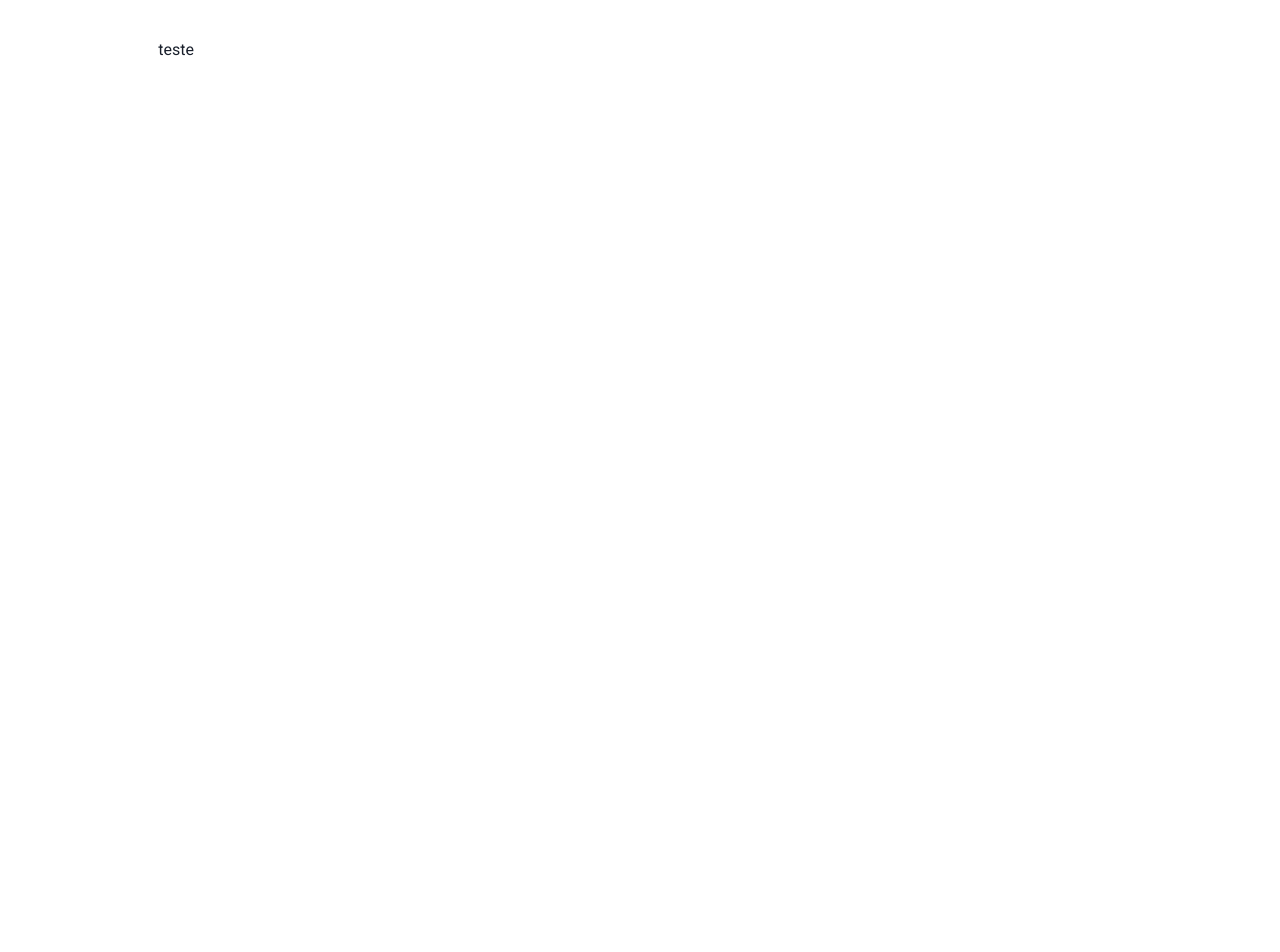
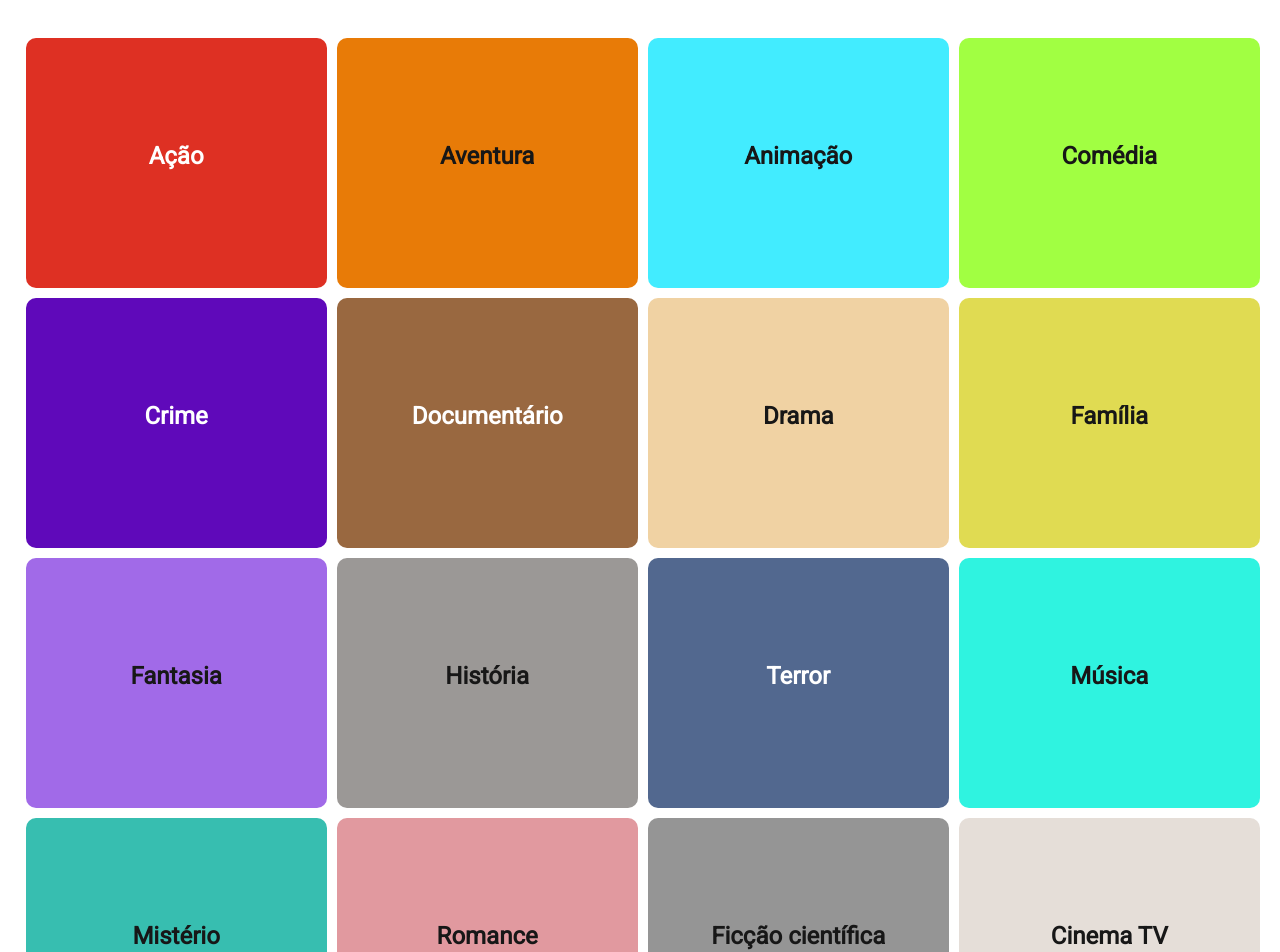
Before and after one commit to leonardomuniz/o-que-tem-pra-ver, a React (Create React App) app: page /genres in a window 1280 px wide. Shown: the part 160-1112 px from the top of the page. Before the commit the page ends 818 px from the top, so only its background shows below. Built offline with nearby package versions, Linux system fonts and the light colour scheme.

Commit message:
working on genres page

```diff
--- a/src/components/Genre.tsx
+++ b/src/components/Genre.tsx
@@ -1,12 +1,15 @@
 import React from 'react';
-import { Box, Text, Flex} from "@chakra-ui/react";
+import { Box, Text, Flex } from "@chakra-ui/react";
+import { Link } from "react-router-dom";
 
-export default function Genre({genreName, genreColor}: any){
-    return(
-        <Box style={{marginBottom: 10, marginRight: 10}} w={['100%', '47%', '32%','24%', '24%']} h={'300px'} bg='genreColor'>
-            <Flex justify={'center'} align={'center'}>
-                <Text>{genreName}</Text>
-            </Flex>
+export default function Genre({ genreName, genreColor, genreParams, genreText }: any) {
+    return (
+        <Box style={{ marginBottom: 10, marginRight: 10, borderRadius: 10 }} w={['100%', '47%', '32%', '24%', '24%']} h={'250px'} bg={genreColor}>
+            <Link to={`/search/result/${genreParams}`}>
+                <Flex justify={'center'} align={'center'}>
+                    <Text style={{ marginTop: '100px', fontWeight: 'bold', color: genreText }} fontSize="2xl">{genreName}</Text>
+                </Flex>
+            </Link>
         </Box>
     )
 }
--- /dev/null
+++ b/src/helpers/GenreList.ts
@@ -0,0 +1,28 @@
+import { Genre } from '../helpers/Interfaces';
+
+interface GenreProfile extends Genre {
+	color: string;
+	text: string;
+}
+
+export const GenreNames: GenreProfile[] = [
+	{ id: 28, name: 'Ação', color: '#de3023', text: '#fff' },
+	{ id: 12, name: 'Aventura', color: '#e87b07', text: '#171717' },
+	{ id: 16, name: 'Animação', color: '#42ecff', text: '#171717' },
+	{ id: 35, name: 'Comédia', color: '#a1ff42', text: '#171717' },
+	{ id: 80, name: 'Crime', color: '#5f09ba', text: '#fff' },
+	{ id: 99, name: 'Documentário', color: '#996840', text: '#fff' },
+	{ id: 18, name: 'Drama', color: '#F0D2A3', text: '#171717' },
+	{ id: 10751, name: 'Família', color: '#E0DB52', text: '#171717' },
+	{ id: 14, name: 'Fantasia', color: '#A16AE8', text: '#171717' },
+	{ id: 36, name: 'História', color: '#9B9896', text: '#171717' },
+	{ id: 27, name: 'Terror', color: '#52688F', text: '#fff' },
+	{ id: 10402, name: 'Música', color: '#2FF3E0', text: '#171717' },
+	{ id: 9648, name: 'Mistério', color: '#37BEB0', text: '#171717' },
+	{ id: 10749, name: 'Romance', color: '#E1999F', text: '#171717' },
+	{ id: 878, name: 'Ficção científica', color: '#959595', text: '#171717' },
+	{ id: 10770, name: 'Cinema TV', color: '#E5DED8', text: '#171717' },
+	{ id: 53, name: 'Thriller', color: '#2F453F', text: '#fff' },
+	{ id: 10752, name: 'Guerra', color: '#513B41', text: '#fff' },
+	{ id: 37, name: 'Faroeste', color: '#DC9750', text: '#171717' }
+];
--- a/src/pages/genreList.tsx
+++ b/src/pages/genreList.tsx
@@ -3,6 +3,7 @@ import { Center, Text, Flex } from "@chakra-ui/react";
 
 import NavBarComponent from '../components/NavBarComponent';
 import Genre from '../components/Genre';
+import {GenreNames} from '../helpers/GenreList'
 
 export default function GenreList() {
     return (
@@ -13,14 +14,14 @@ export default function GenreList() {
             </Center>
             <br />
             <Flex direction={'row'} wrap={'wrap'} style={{ marginLeft: '2%' }}>
-                <Genre genreName="teste"/>
-                <Genre />
-                <Genre />
-                <Genre />
-                <Genre />
-                <Genre />
-                <Genre />
-                <Genre />
+                {GenreNames.map(genre => (
+                    <Genre
+                        genreName={genre.name}
+                        genreColor={genre.color}
+                        genreText={genre.text}
+                        genreParams={`&with_genres=${genre.id}`}
+                    />
+                ))}
             </Flex>
         </>
     )
```
